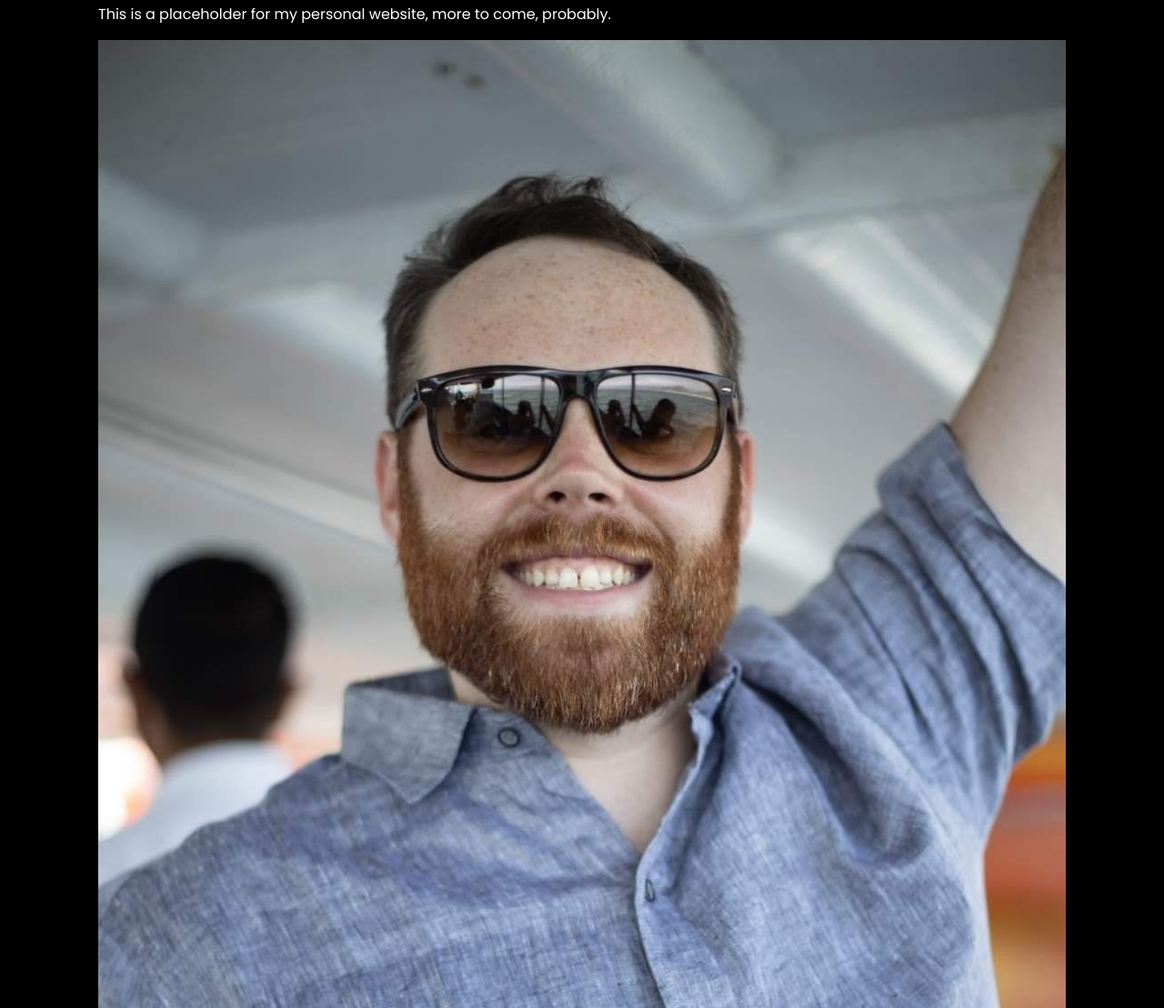
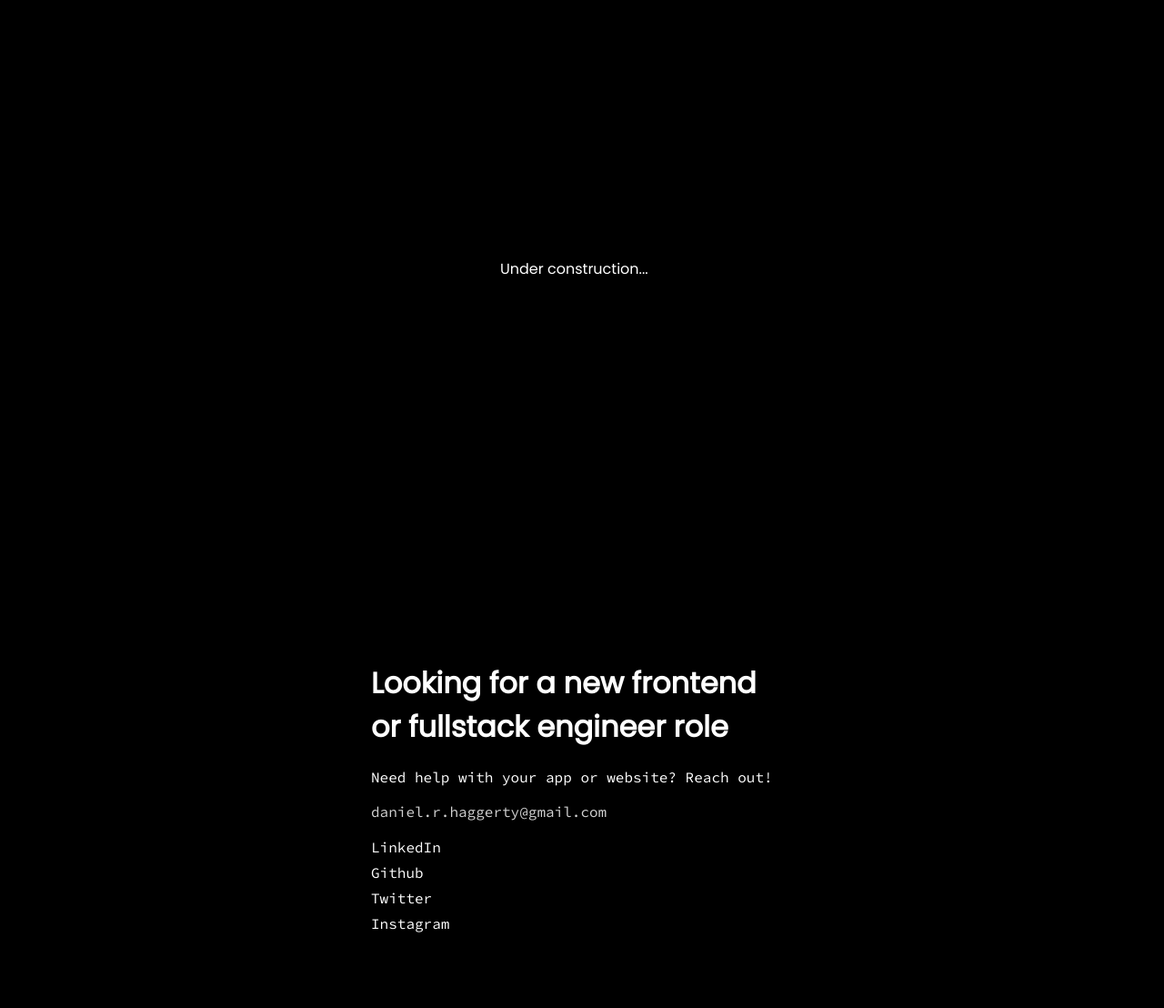
Before and after one commit to haggs/personal-website, a Gatsby site: page / in a window 1280 px wide. Shown: the part 210-1318 px from the top of the page at 91% size. After the commit the page ends 1283 px from the top, so only its background shows below. Built offline with nearby package versions, Linux system fonts and the light colour scheme; Gatsby itself is replaced by a stand-in of ours.

Commit message:
Added scroll to for contact section and under construction message

```diff
--- a/gatsby-config.ts
+++ b/gatsby-config.ts
@@ -21,6 +21,12 @@ const config: GatsbyConfig = {
     },
     'gatsby-plugin-mdx',
     'gatsby-transformer-sharp',
+    {
+      resolve: 'gatsby-plugin-anchor-links',
+      options: {
+        duration: 500,
+      },
+    },
   ],
 };
 
--- a/package.json
+++ b/package.json
@@ -23,6 +23,7 @@
     "@mdx-js/react": "^2.2.1",
     "classnames": "^2.3.2",
     "gatsby": "^5.4.2",
+    "gatsby-plugin-anchor-links": "^1.2.1",
     "gatsby-plugin-image": "^3.4.0",
     "gatsby-plugin-mdx": "^5.4.0",
     "gatsby-plugin-sharp": "^5.4.0",
--- a/src/components/Contact/Contact.module.css
+++ b/src/components/Contact/Contact.module.css
@@ -1,5 +1,5 @@
 .container {
-  max-width: 600px;
+  max-width: 464px;
 }
 
 .email {
--- a/src/components/Contact/Contact.tsx
+++ b/src/components/Contact/Contact.tsx
@@ -5,7 +5,7 @@ import { container, email, socialLinkList } from './Contact.module.css';
 
 const Contact: React.FC = () => {
   return (
-    <div className={container}>
+    <div id="contact" className={container}>
       <h1>Looking for a new frontend or fullstack engineer role</h1>
       <p className="mono">Need help with your app or website? Reach out!</p>
       <a
--- a/src/components/Logo/Logo.tsx
+++ b/src/components/Logo/Logo.tsx
@@ -1,13 +1,12 @@
 import React from 'react';
 import { container, text } from './Logo.module.css';
-import { Link } from 'gatsby';
 
 const Logo: React.FC = () => {
   return (
     <div className={container}>
-      <Link to="/" className={text}>
+      <a href="/" title="Go home" className={text}>
         DanHaggerty._
-      </Link>
+      </a>
     </div>
   );
 };
--- a/src/components/Navigation/Navigation.tsx
+++ b/src/components/Navigation/Navigation.tsx
@@ -1,6 +1,7 @@
 import React from 'react';
 import { navLinkList } from './Navigation.module.css';
 import { Link } from 'gatsby';
+import { AnchorLink } from 'gatsby-plugin-anchor-links';
 
 const Navigation: React.FC = () => {
   return (
@@ -16,7 +17,7 @@ const Navigation: React.FC = () => {
           <Link to="/personal-life">{`// personal life`}</Link>
         </li>
         <li>
-          <Link to="/">{`// contact`}</Link>
+          <AnchorLink to="/#contact" title="contact">{`// contact`}</AnchorLink>
         </li>
       </ul>
     </nav>
--- a/src/pages/index.module.css
+++ b/src/pages/index.module.css
@@ -1,3 +1,11 @@
 .container {
-  padding: 100px;
+  display: flex;
+  flex-direction: column;
+  align-items: center;
+  justify-content: center;
+  height: 100vh;
 }
+
+.underConstruction {
+  width: 180px;
+}
--- a/src/pages/index.tsx
+++ b/src/pages/index.tsx
@@ -1,17 +1,27 @@
-import React from 'react';
-import { StaticImage } from 'gatsby-plugin-image';
-import { container } from './index.module.css';
+import React, { useEffect, useState } from 'react';
+import { container, underConstruction } from './index.module.css';
 import Seo from '../components/Seo/Seo';
 import Layout from '../components/Layout/Layout';
 
 const IndexPage: React.FC = () => {
+  const [text, setText] = useState('Under construction');
+
+  useEffect(() => {
+    const interval = setInterval(() => {
+      const newText =
+        text === 'Under construction...' ? 'Under construction' : text + '.';
+      setText(newText);
+    }, 500);
+
+    return () => {
+      clearInterval(interval);
+    };
+  }, [text]);
+
   return (
     <Layout>
       <div className={container}>
-        <p>
-          This is a placeholder for my personal website, more to come, probably.
-        </p>
-        <StaticImage alt="Dan Haggerty" src="../images/profile-pic.jpg" />
+        <p className={underConstruction}>{text}</p>
       </div>
     </Layout>
   );
```
Also changed, not shown: 1 other file.
